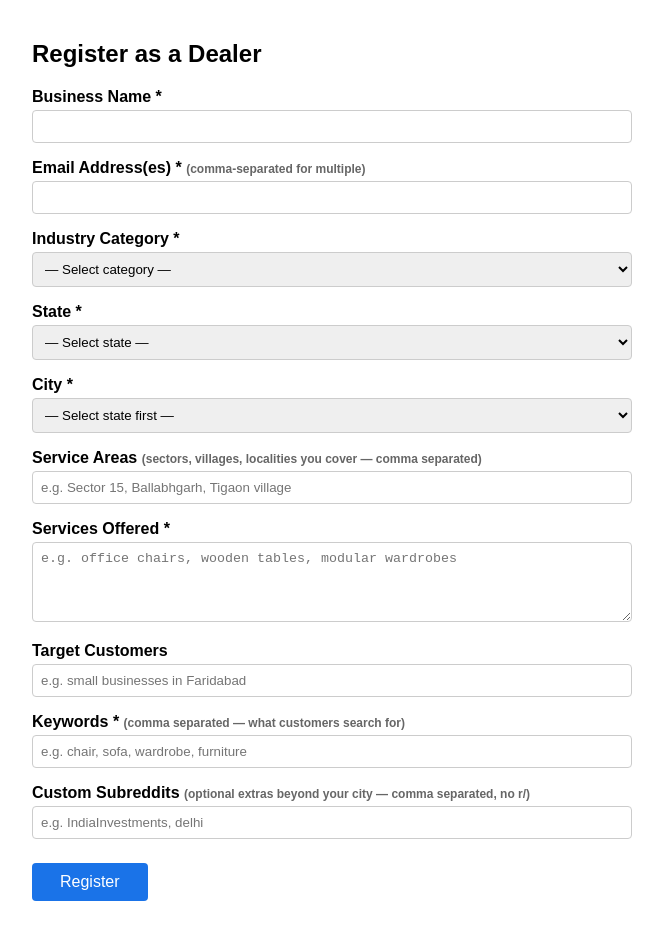
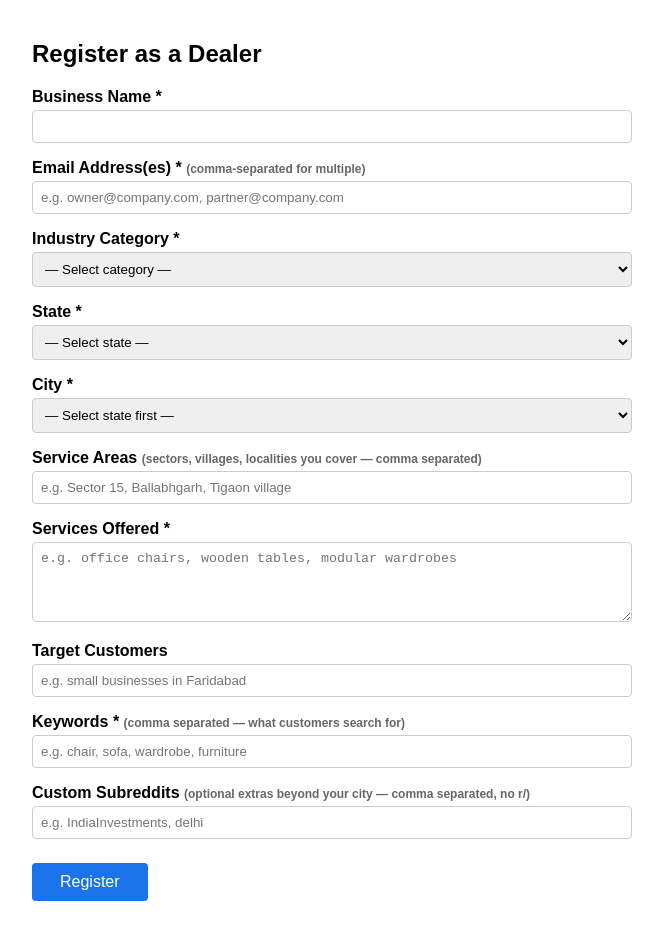
Before and after one commit to NitV15/Crawler, a website: page public/register.html in a window 1280 px wide. Shown: the whole page, without its empty margins (308-971 px from the left). Drawn offline with Linux system fonts and the light colour scheme.

Commit message:
fix(crawler): change emails input to type=text to allow comma-separated addresses

```diff
--- a/public/register.html
+++ b/public/register.html
@@ -21,7 +21,7 @@
   <h2>Register as a Dealer</h2>
   <form id="form">
     <label>Business Name *<input name="name" required></label>
-    <label>Email Address(es) * <small>(comma-separated for multiple)</small><input name="emails" type="email" required></label>
+    <label>Email Address(es) * <small>(comma-separated for multiple)</small><input name="emails" type="text" required placeholder="e.g. owner@company.com, partner@company.com"></label>
 
     <label>Industry Category *
       <select name="industry_category" required>
```
